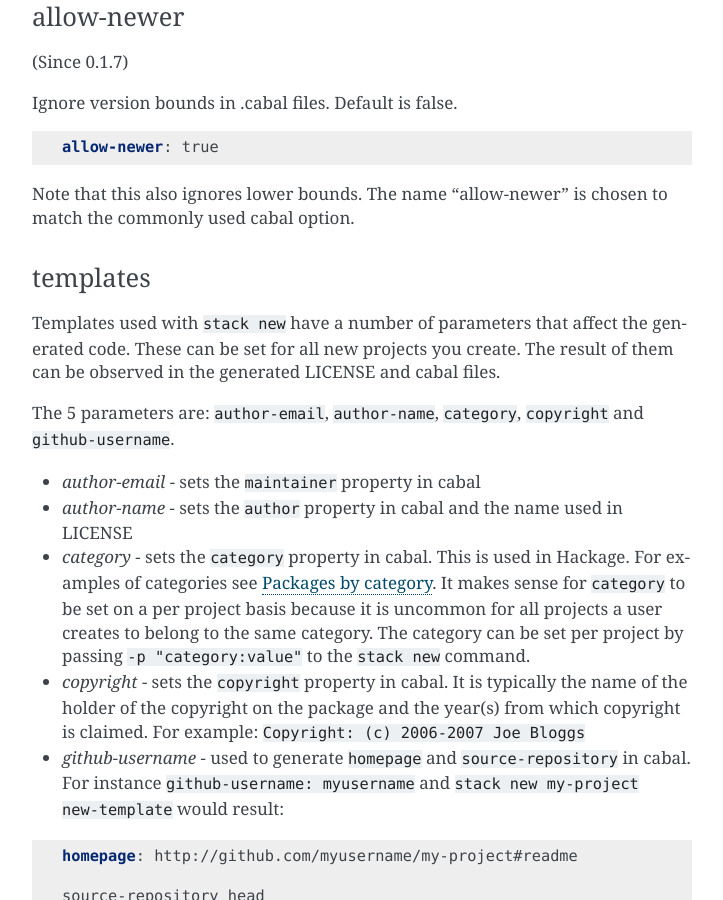
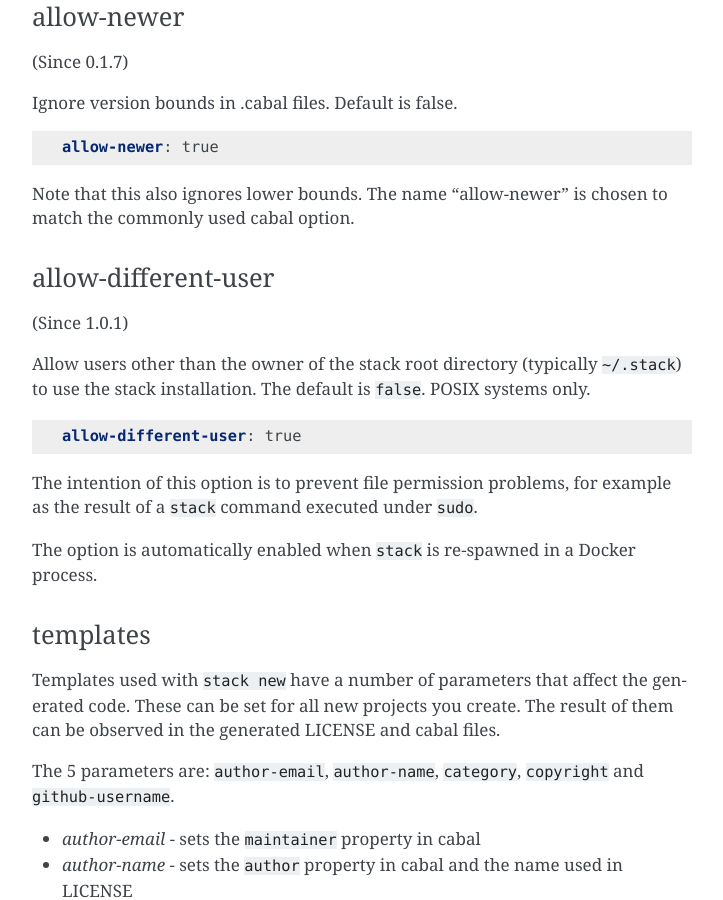
Before and after one commit to commercialhaskell/stack, a Sphinx documentation site: the page built from doc/yaml_configuration.md, in a window 1280 px wide and 900 px high, scrolled down 10076 px. Shown: the whole window, without its empty margins (388-1111 px from the left). Built offline with Sphinx 7.4.7, drawn with Linux system fonts in a browser that asks for light colours.

Commit message:
Add 'allow-different-user' flag and configuration option #471, fix #1777
Users other than the owner of the ~/.stack directory are now prevented
from using a stack installation in order to avoid problems with file
permissions. To disable this precaution users can pass the
--allow-different-user flag or use the 'allow-different-user'
configuration option in their ~/.stack/config.yaml.

On Windows, the new flag and configuration options have no effect.

When stack is re-spawned in Docker, the ownership check is skipped
(see #1777).

This reverts commits 0a89c9c29d744a4955e62b59774036e98d6b1e8e and
218e7ddb90c346d814474cb6b8c5e9c67c4706f8.

````diff
--- a/doc/yaml_configuration.md
+++ b/doc/yaml_configuration.md
@@ -435,6 +435,22 @@ allow-newer: true
 Note that this also ignores lower bounds. The name "allow-newer" is chosen to
 match the commonly used cabal option.
 
+### allow-different-user
+
+(Since 1.0.1)
+
+Allow users other than the owner of the stack root directory (typically `~/.stack`)
+to use the stack installation. The default is `false`. POSIX systems only.
+
+```yaml
+allow-different-user: true
+```
+
+The intention of this option is to prevent file permission problems, for example
+as the result of a `stack` command executed under `sudo`.
+
+The option is automatically enabled when `stack` is re-spawned in a Docker process.
+
 ### templates
 
 Templates used with `stack new` have a number of parameters that affect the generated code. These can be set for all new projects you create. The result of them can be observed in the generated LICENSE and cabal files.
````
Also changed, not shown: ChangeLog.md (+6 -0 lines), 8 other files.
